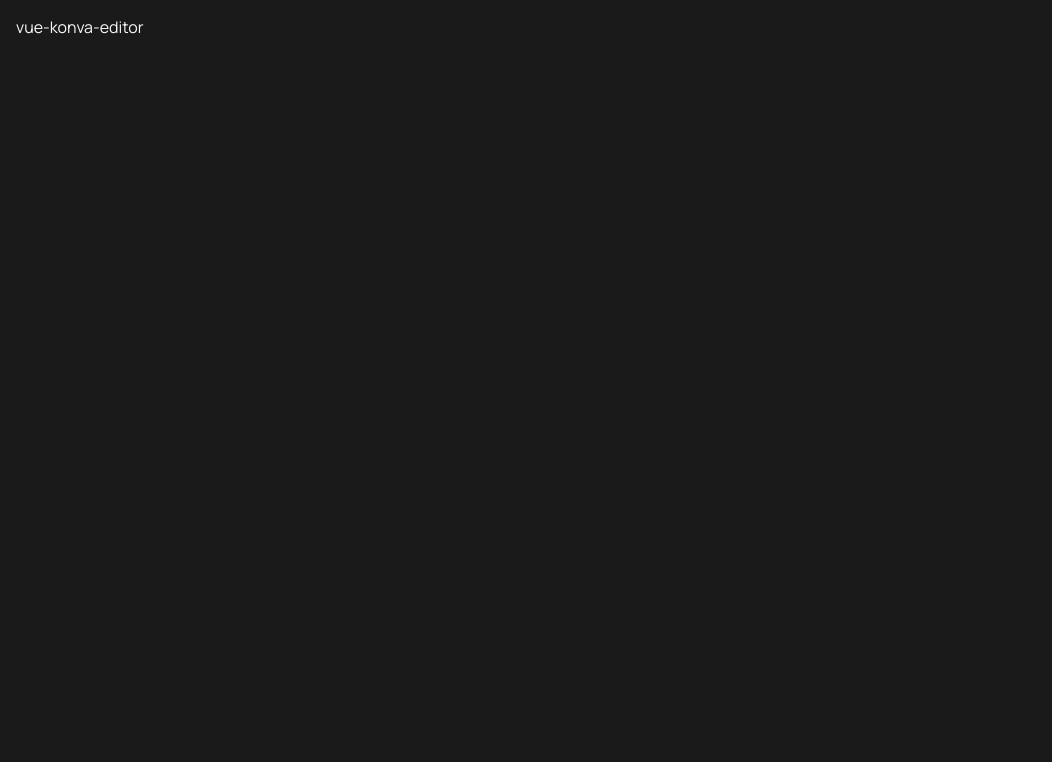
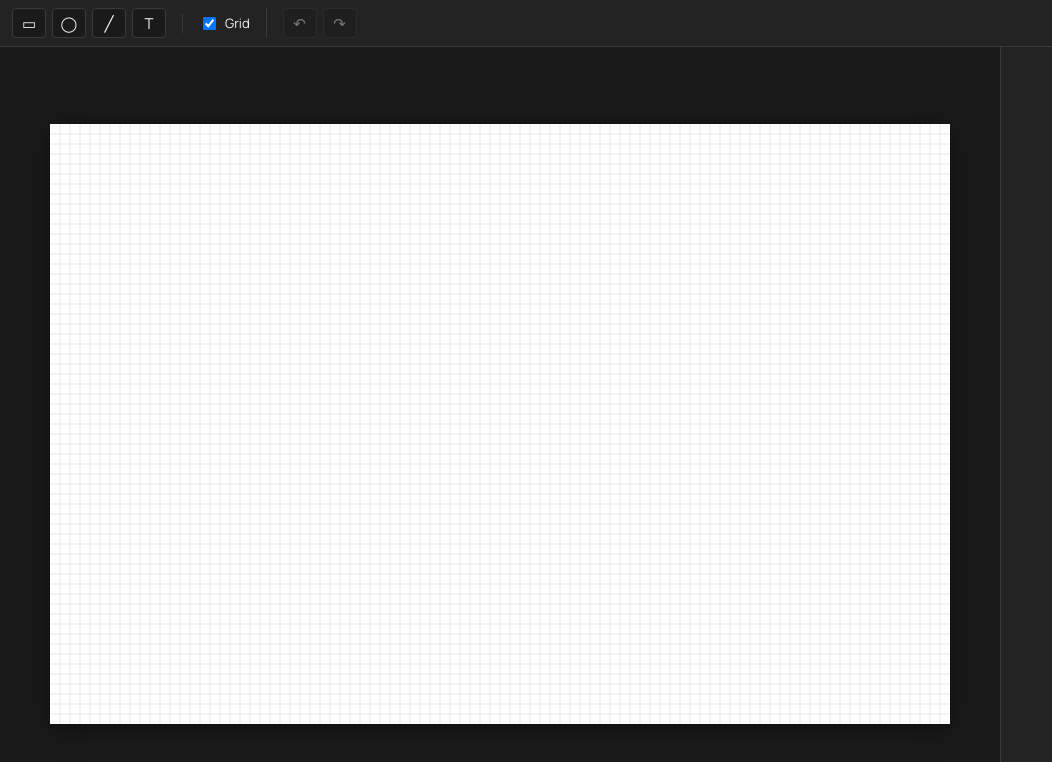
Before and after one commit to bambooplanedev/vue-konva-editor, a Vue app: page / in a window 1280 px wide. Shown: the top 762 px of the page, without its empty margins (0-1052 px from the left). Built offline with nearby package versions, Linux system fonts and the light colour scheme.

Commit message:
Add Konva renderer with grid, reconciler and app shell

```diff
--- a/src/App.vue
+++ b/src/App.vue
@@ -1,10 +1,43 @@
 <script setup lang="ts">
+import { onMounted } from 'vue';
+import EditorCanvas from './components/EditorCanvas.vue';
+import EditorToolbar from './components/EditorToolbar.vue';
+import { useHistory } from './editor/useHistory';
+
+const history = useHistory();
+onMounted(() => history.resetHistory());
 </script>
 
 <template>
-  <div class="app">vue-konva-editor</div>
+  <div class="app">
+    <EditorToolbar />
+    <main class="main">
+      <EditorCanvas />
+      <aside class="sidebar">
+        <!-- LayersPanel (Task 7) and InspectorPanel (Task 8) mount here -->
+      </aside>
+    </main>
+  </div>
 </template>
 
 <style scoped>
-.app { padding: 16px; }
+.app {
+  height: 100vh;
+  display: flex;
+  flex-direction: column;
+}
+.main {
+  flex: 1;
+  min-height: 0;
+  display: flex;
+}
+.sidebar {
+  width: 280px;
+  flex-shrink: 0;
+  display: flex;
+  flex-direction: column;
+  background: var(--bp-surface);
+  border-left: 1px solid var(--bp-border);
+  overflow-y: auto;
+}
 </style>
--- /dev/null
+++ b/src/components/EditorCanvas.vue
@@ -0,0 +1,34 @@
+<script setup lang="ts">
+import { onBeforeUnmount, onMounted, ref } from 'vue';
+import { mountRenderer } from '../editor/useKonvaRenderer';
+
+const container = ref<HTMLDivElement | null>(null);
+let cleanup: (() => void) | null = null;
+
+onMounted(() => {
+  cleanup = mountRenderer(container.value!);
+});
+onBeforeUnmount(() => cleanup?.());
+</script>
+
+<template>
+  <div class="canvas-wrap">
+    <div ref="container" class="stage-container"></div>
+  </div>
+</template>
+
+<style scoped>
+.canvas-wrap {
+  flex: 1;
+  min-width: 0;
+  min-height: 0;
+  display: flex;
+  align-items: center;
+  justify-content: center;
+  overflow: hidden;
+  padding: 16px;
+}
+.stage-container {
+  box-shadow: 0 4px 24px rgba(0, 0, 0, 0.5);
+}
+</style>
--- /dev/null
+++ b/src/components/EditorToolbar.vue
@@ -0,0 +1,82 @@
+<script setup lang="ts">
+import { useEditorScene } from '../editor/useEditorScene';
+import { useHistory } from '../editor/useHistory';
+import type { ObjectType } from '../editor/types';
+
+const { state, addShape, toggleGrid } = useEditorScene();
+const history = useHistory();
+
+function add(type: Exclude<ObjectType, 'image'>): void {
+  addShape(type);
+  history.commit();
+}
+
+function onToggleGrid(): void {
+  toggleGrid();
+  history.commit();
+}
+</script>
+
+<template>
+  <header class="toolbar">
+    <div class="group">
+      <button @click="add('rect')" title="Add rectangle">▭</button>
+      <button @click="add('circle')" title="Add circle">◯</button>
+      <button @click="add('line')" title="Add line">╱</button>
+      <button @click="add('text')" title="Add text">T</button>
+    </div>
+    <div class="group">
+      <label class="grid-toggle">
+        <input type="checkbox" :checked="state.grid.enabled" @change="onToggleGrid" />
+        Grid
+      </label>
+    </div>
+    <div class="group">
+      <button :disabled="!history.canUndo.value" @click="history.undo()" title="Undo">↶</button>
+      <button :disabled="!history.canRedo.value" @click="history.redo()" title="Redo">↷</button>
+    </div>
+  </header>
+</template>
+
+<style scoped>
+.toolbar {
+  display: flex;
+  align-items: center;
+  gap: 16px;
+  padding: 8px 12px;
+  background: var(--bp-surface);
+  border-bottom: 1px solid var(--bp-border);
+}
+.group {
+  display: flex;
+  align-items: center;
+  gap: 6px;
+}
+.group + .group {
+  border-left: 1px solid var(--bp-border);
+  padding-left: 16px;
+}
+.toolbar button {
+  min-width: 34px;
+  height: 30px;
+  border: 1px solid var(--bp-border);
+  border-radius: 4px;
+  background: var(--bp-charcoal);
+  color: var(--bp-offwhite);
+  font-size: 15px;
+}
+.toolbar button:hover:not(:disabled) {
+  border-color: var(--bp-green);
+}
+.toolbar button:disabled {
+  opacity: 0.4;
+  cursor: default;
+}
+.grid-toggle {
+  display: flex;
+  align-items: center;
+  gap: 6px;
+  font-size: 13px;
+  cursor: pointer;
+}
+</style>
--- /dev/null
+++ b/src/editor/useKonvaRenderer.ts
@@ -0,0 +1,172 @@
+import Konva from 'konva';
+import { watch } from 'vue';
+import { ARTBOARD } from './types';
+import type { SceneObject } from './types';
+import { useEditorScene } from './useEditorScene';
+
+let stage: Konva.Stage | null = null;
+let gridGroup: Konva.Group;
+let contentLayer: Konva.Layer;
+let overlayLayer: Konva.Layer;
+
+const nodes = new Map<string, Konva.Shape>();
+// A node is "gesturing" while the user drags/transforms it; model→node sync
+// is skipped for it so the reconciler never fights an in-flight gesture.
+const gesturing = new Set<string>();
+
+function baseAttrs(obj: SceneObject): Konva.NodeConfig {
+  return {
+    x: obj.x,
+    y: obj.y,
+    rotation: obj.rotation,
+    visible: obj.visible,
+    draggable: !obj.locked,
+    listening: !obj.locked,
+  };
+}
+
+function attrsFor(obj: SceneObject): Konva.NodeConfig {
+  const base = baseAttrs(obj);
+  switch (obj.type) {
+    case 'rect':
+      return { ...base, width: obj.width, height: obj.height, fill: obj.fill, stroke: obj.stroke, strokeWidth: obj.strokeWidth };
+    case 'circle':
+      return { ...base, radius: obj.radius, fill: obj.fill, stroke: obj.stroke, strokeWidth: obj.strokeWidth };
+    case 'line':
+      return { ...base, points: [...obj.points], stroke: obj.stroke, strokeWidth: obj.strokeWidth, hitStrokeWidth: 12 };
+    case 'text':
+      return { ...base, text: obj.text, fontSize: obj.fontSize, fill: obj.fill, fontFamily: 'Manrope' };
+    case 'image':
+      // Image element attachment is added in Task 8.
+      return { ...base, width: obj.width, height: obj.height };
+  }
+}
+
+function createNode(obj: SceneObject): Konva.Shape {
+  const config = { id: obj.id };
+  switch (obj.type) {
+    case 'rect':
+      return new Konva.Rect(config);
+    case 'circle':
+      return new Konva.Circle(config);
+    case 'line':
+      return new Konva.Line(config);
+    case 'text':
+      return new Konva.Text(config);
+    case 'image':
+      return new Konva.Image({ ...config, image: undefined });
+  }
+}
+
+/** Extended in Task 6 with gesture handlers. */
+function attachEvents(_node: Konva.Shape): void {}
+
+/** Extended in Task 6 with Transformer sync. */
+function syncSelection(): void {}
+
+export function mountRenderer(container: HTMLDivElement): () => void {
+  const { state } = useEditorScene();
+
+  stage = new Konva.Stage({
+    container,
+    width: ARTBOARD.width,
+    height: ARTBOARD.height,
+  });
+
+  const gridLayer = new Konva.Layer({ listening: false });
+  gridLayer.add(
+    new Konva.Rect({ x: 0, y: 0, width: ARTBOARD.width, height: ARTBOARD.height, fill: '#ffffff' }),
+  );
+  gridGroup = new Konva.Group();
+  gridLayer.add(gridGroup);
+
+  contentLayer = new Konva.Layer();
+  overlayLayer = new Konva.Layer();
+  stage.add(gridLayer, contentLayer, overlayLayer);
+
+  function drawGrid(): void {
+    gridGroup.destroyChildren();
+    if (state.grid.enabled) {
+      const s = state.grid.size;
+      for (let x = s; x < ARTBOARD.width; x += s) {
+        gridGroup.add(new Konva.Line({ points: [x, 0, x, ARTBOARD.height], stroke: '#e7e7e2', strokeWidth: 1 }));
+      }
+      for (let y = s; y < ARTBOARD.height; y += s) {
+        gridGroup.add(new Konva.Line({ points: [0, y, ARTBOARD.width, y], stroke: '#e7e7e2', strokeWidth: 1 }));
+      }
+    }
+    gridLayer.batchDraw();
+  }
+
+  function reconcile(): void {
+    const seen = new Set<string>();
+    state.objects.forEach((obj, index) => {
+      seen.add(obj.id);
+      let node = nodes.get(obj.id);
+      if (!node) {
+        node = createNode(obj);
+        nodes.set(obj.id, node);
+        contentLayer.add(node);
+        attachEvents(node);
+      }
+      if (!gesturing.has(obj.id)) node.setAttrs(attrsFor(obj));
+      node.zIndex(index);
+    });
+    for (const [id, node] of nodes) {
+      if (!seen.has(id)) {
+        node.destroy();
+        nodes.delete(id);
+      }
+    }
+    syncSelection();
+    stage!.batchDraw();
+  }
+
+  function fit(): void {
+    const wrap = container.parentElement!;
+    const scale = Math.min(
+      1,
+      wrap.clientWidth / ARTBOARD.width,
+      wrap.clientHeight / ARTBOARD.height,
+    );
+    stage!.size({ width: ARTBOARD.width * scale, height: ARTBOARD.height * scale });
+    stage!.scale({ x: scale, y: scale });
+    stage!.batchDraw();
+  }
+
+  const resizeObserver = new ResizeObserver(fit);
+  resizeObserver.observe(container.parentElement!);
+
+  const stopScene = watch(() => state, reconcile, { deep: true });
+  const stopGrid = watch(() => [state.grid.enabled, state.grid.size], drawGrid);
+
+  drawGrid();
+  reconcile();
+  fit();
+
+  return () => {
+    stopScene();
+    stopGrid();
+    resizeObserver.disconnect();
+    nodes.clear();
+    gesturing.clear();
+    stage?.destroy();
+    stage = null;
+  };
+}
+
+export function exportStagePNG(pixelRatio: 1 | 2): string {
+  if (!stage) throw new Error('Stage is not mounted');
+  const prev = { scale: stage.scaleX(), width: stage.width(), height: stage.height() };
+  gridGroup.visible(false);
+  overlayLayer.visible(false);
+  stage.scale({ x: 1, y: 1 });
+  stage.size({ width: ARTBOARD.width, height: ARTBOARD.height });
+  const url = stage.toDataURL({ pixelRatio });
+  gridGroup.visible(true);
+  overlayLayer.visible(true);
+  stage.scale({ x: prev.scale, y: prev.scale });
+  stage.size({ width: prev.width, height: prev.height });
+  stage.batchDraw();
+  return url;
+}
```
